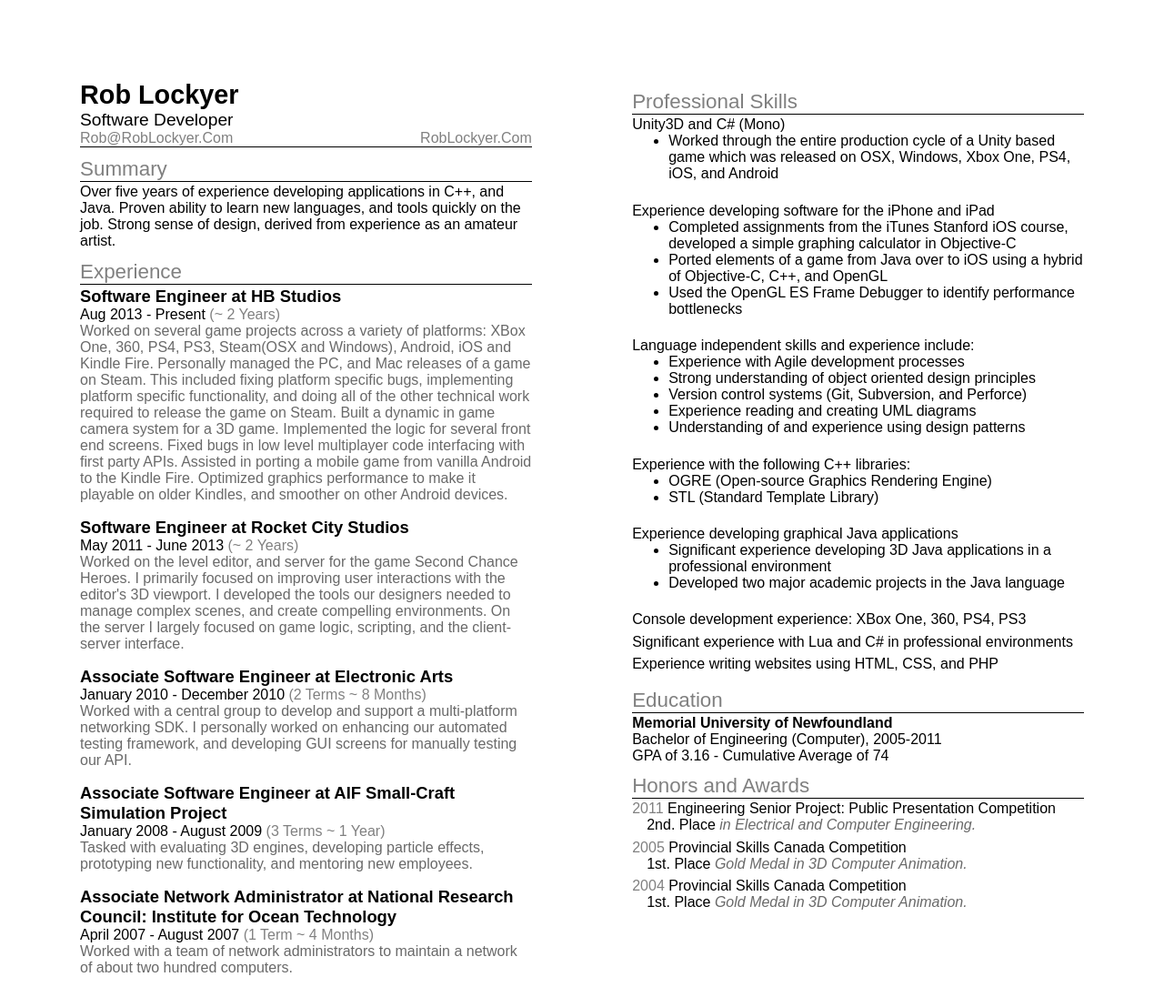
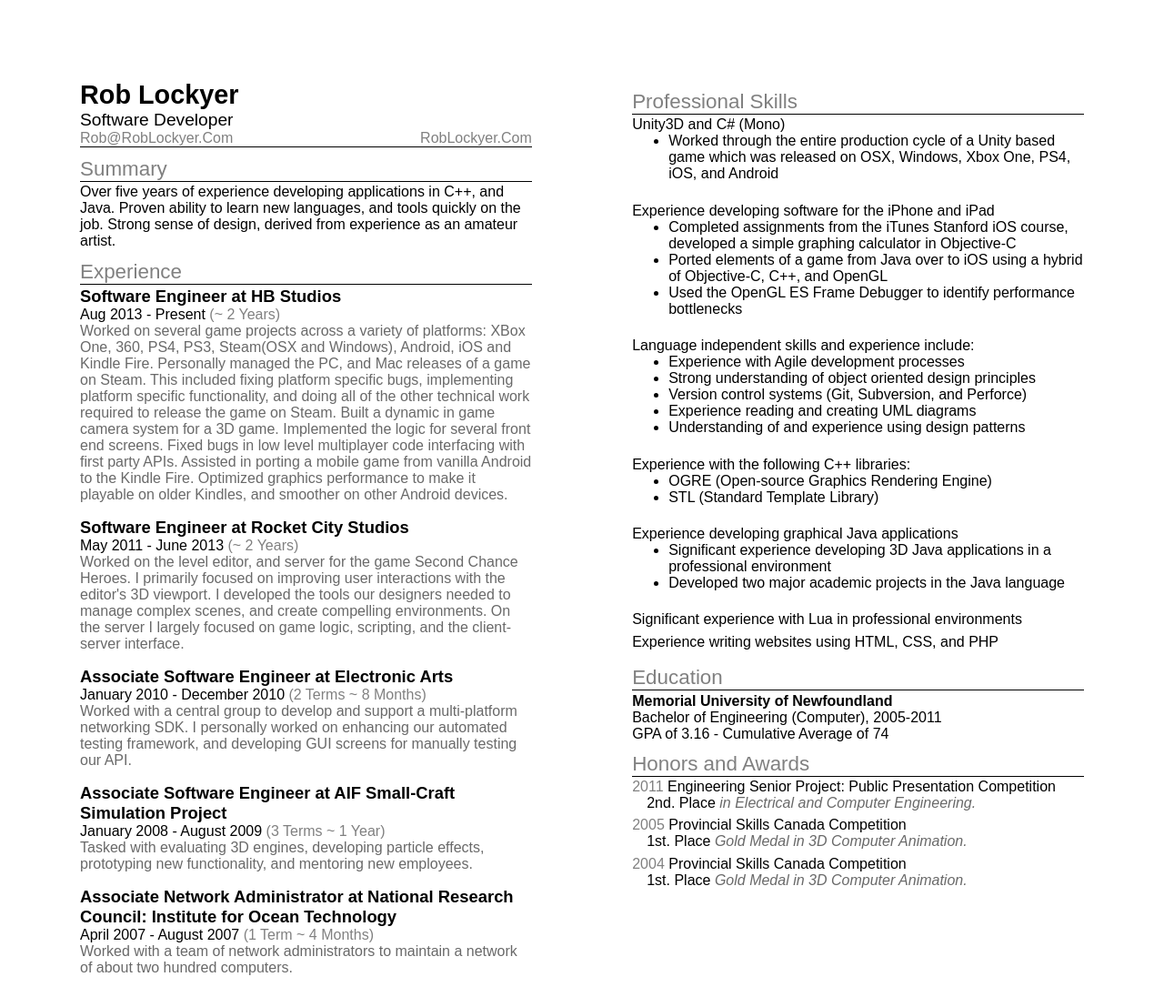
Before and after one commit to lockyer/lockyer.github.io, a Jekyll site: the page built from resume/index.html, in a window 1280 px wide. Shown: the whole page at 91% size. Built offline with Jekyll 4.4.1, drawn with Linux system fonts in a browser that asks for light colours; Markdown is read by kramdown in place of the engine named in the settings.

Commit message:
Update index.html

```diff
--- a/resume/index.html
+++ b/resume/index.html
@@ -280,8 +280,7 @@
 			<li>Developed two major academic projects in the Java language</li>
 		</ul>
 	</div>
-	<div class="skill">Console development experience: XBox One, 360, PS4, PS3</div>
-	<div class="skill">Significant experience with Lua and C# in professional environments</div>
+	<div class="skill">Significant experience with Lua in professional environments</div>
 	<div class="skill">Experience writing websites using HTML, CSS, and PHP</div>
 </div>
 
```
